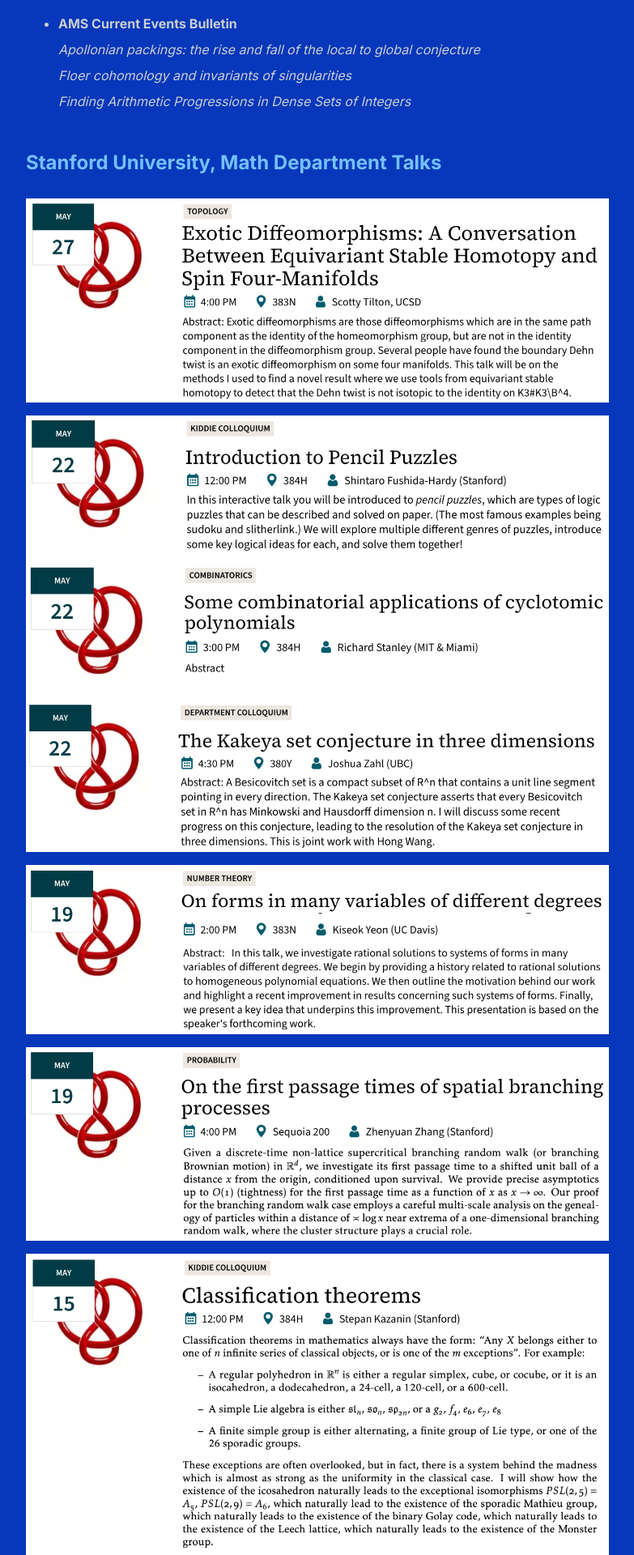
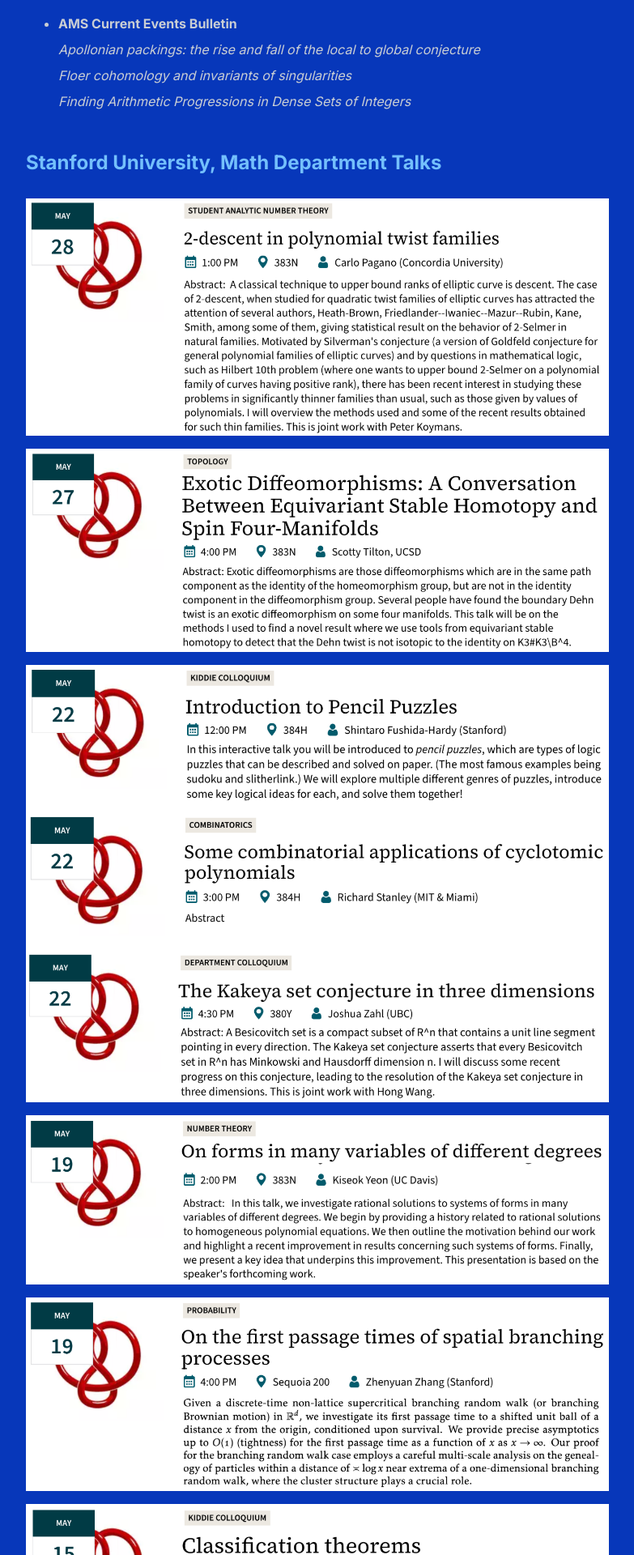
Before and after one commit to shihankanungo/shihankanungo.github.io, a Jekyll site: the page built from math-talks.md, in a window 1280 px wide. Shown: the part 2059-3979 px from the top of the page at 81% size, without its empty margins (248-1031 px from the left). Built offline with Jekyll 4.4.1, drawn with Linux system fonts in a browser that asks for light colours.

Commit message:
Update math-talks.md

```diff
--- a/math-talks.md
+++ b/math-talks.md
@@ -67,6 +67,8 @@ _Finding Arithmetic Progressions in Dense Sets of Integers_
 
 ## Stanford University, Math Department Talks
 
+![stanford-may-28](images/05-28.png)
+
 ![stanford-may-27](images/05-27.png)
 
 ![stanford-may-22](images/05-22.png)
```
